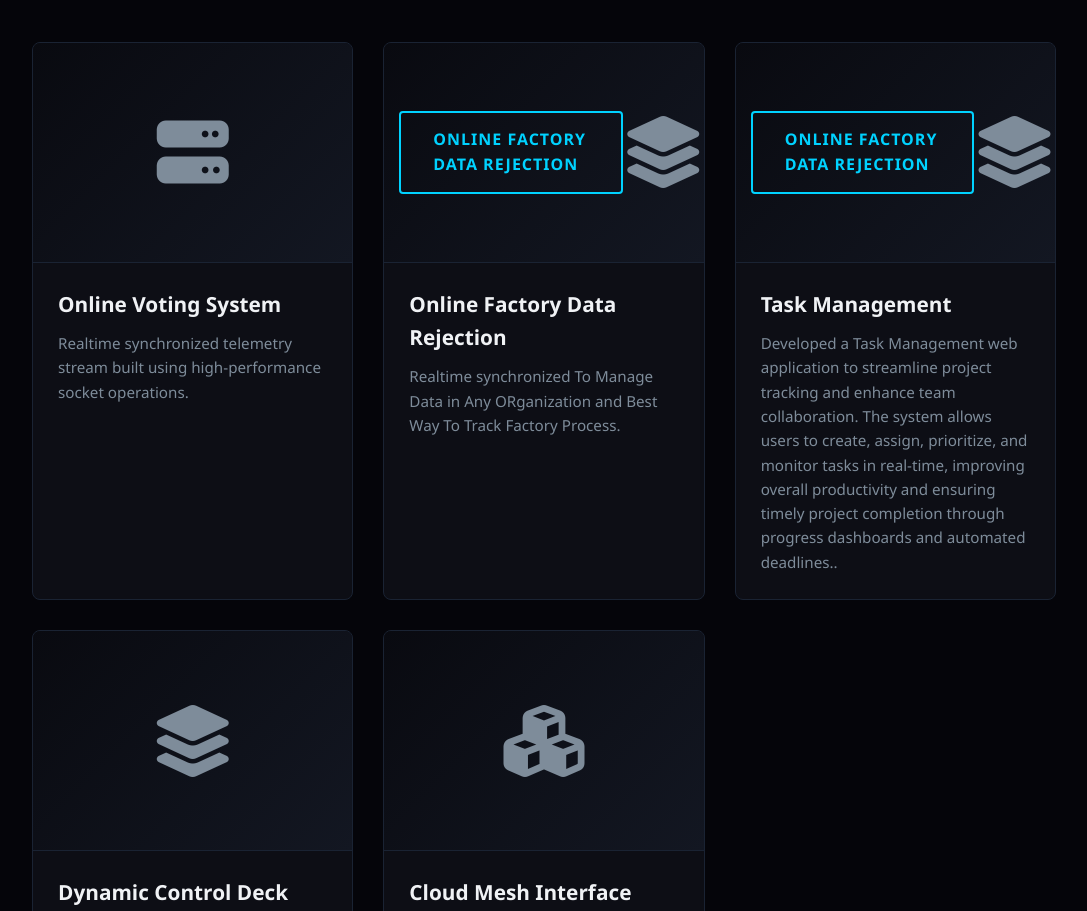
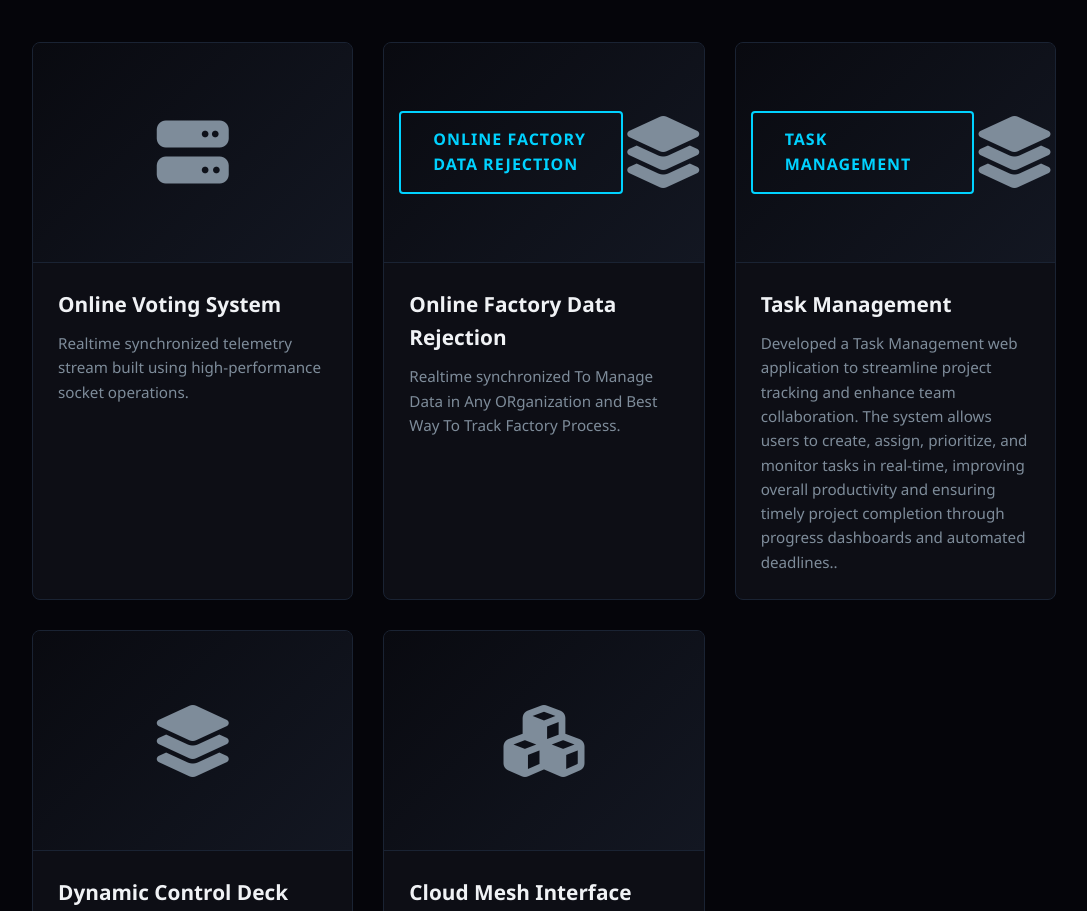
Before and after one commit to Pranshu2006/Portfolio-, a plain HTML site: page index.html in a window 1280 px wide. Shown: the part 1876-2787 px from the top of the page, without its empty margins (96-1183 px from the left). Drawn offline with Linux system fonts and the light colour scheme.

Commit message:
added index.html

```diff
--- a/index.html
+++ b/index.html
@@ -605,7 +605,7 @@
                 </div>
             </div>
             <div class="portfolio-item" data-type="design">
-                <div class="item-visual"> <a href=Task Management.html" class="btn btn-outline">Online Factory Data Rejection</a><i class="fas fa-layer-group"></i></div>
+                <div class="item-visual"> <a href="Task Management.html" class="btn btn-outline">Task Management</a><i class="fas fa-layer-group"></i></div>
                 <div class="item-info">
                      <h3>Task Management </h3>
                     <p>Developed a Task Management web application to streamline project tracking and enhance team collaboration. The system allows users to create, assign, prioritize, and monitor tasks in real-time, improving overall productivity and ensuring timely project completion through progress dashboards and automated deadlines..</p>
```
